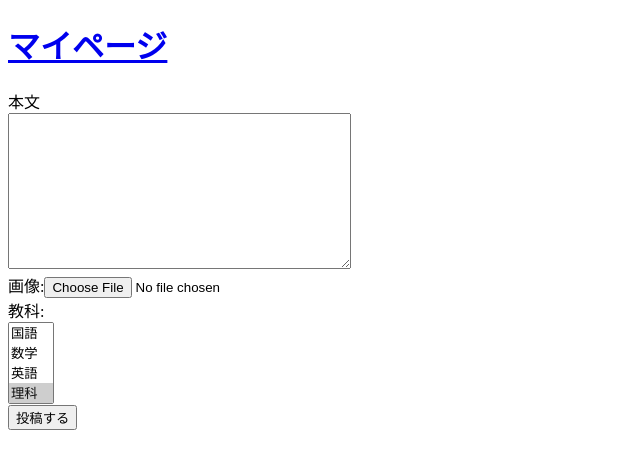
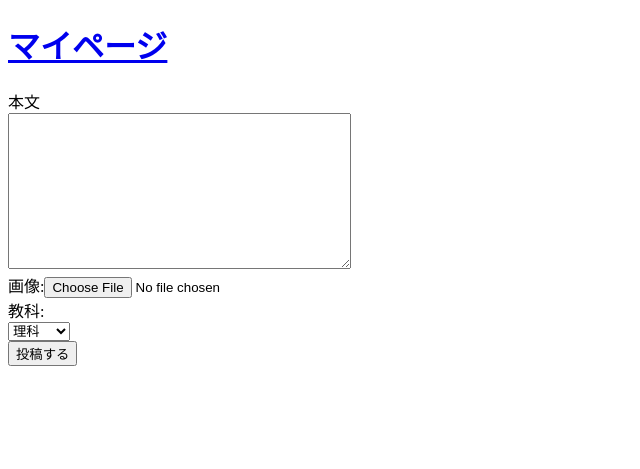
Before and after one commit to OK-lab99/Django-Docker, a Django app: page /blog/post/ in a window 1280 px wide. Shown: the top 469 px of the page, without its empty margins (0-640 px from the left). Run offline with Django 4.2, Linux system fonts and the light colour scheme; the visitor is signed in with stand-in values (Sample User, id 1).

Commit message:
initial commit

```diff
--- a/templates/blog/post.html
+++ b/templates/blog/post.html
@@ -35,7 +35,7 @@
                     <div class="form-group">
                       <label>教科:</label>
                       <div class="related-widget-wrapper">
-                        <select name="tags" id="id_tags" multiple>
+                        <select name="tags" id="id_tags" class="form-select">
                       <option value="1">国語</option>
 
                       <option value="2">数学</option>
```
